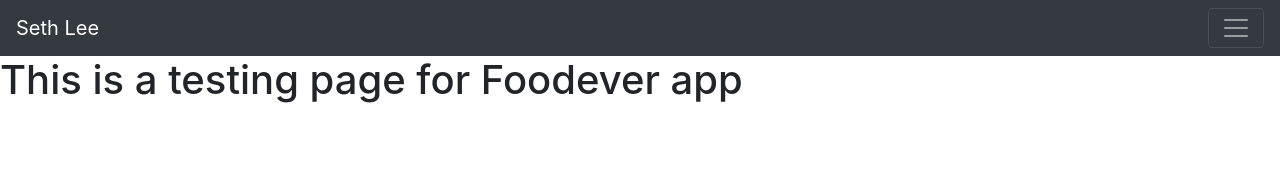
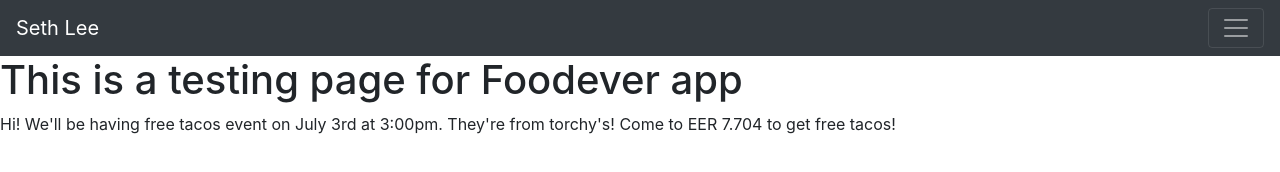
Before and after one commit to sethlee0111/website, a plain HTML site: page index.html in a window 1280 px wide. Drawn offline with nearby package versions, Linux system fonts and the light colour scheme.

Commit message:
update website

```diff
--- a/index.html
+++ b/index.html
@@ -48,6 +48,7 @@
     </nav>
 
     <h1>This is a testing page for Foodever app</h1>
+    Hi! We'll be having free tacos event on July 3rd at 3:00pm. They're from torchy's! Come to EER 7.704 to get free tacos!
 
     <!-- Optional JavaScript -->
     <!-- jQuery first, then Popper.js, then Bootstrap JS -->
```
